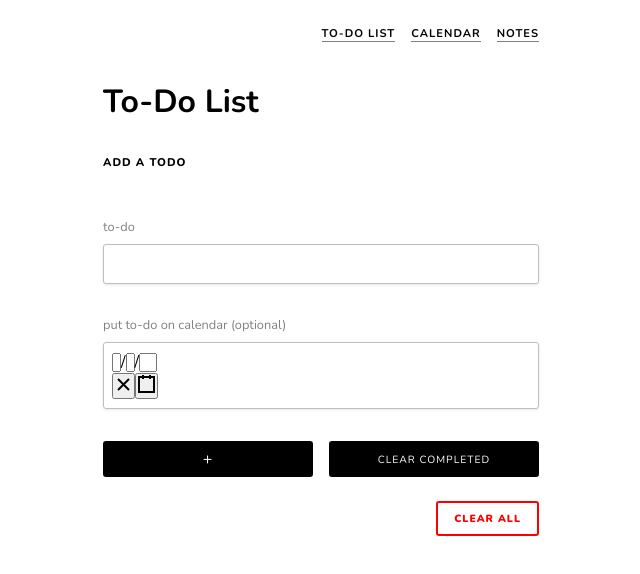
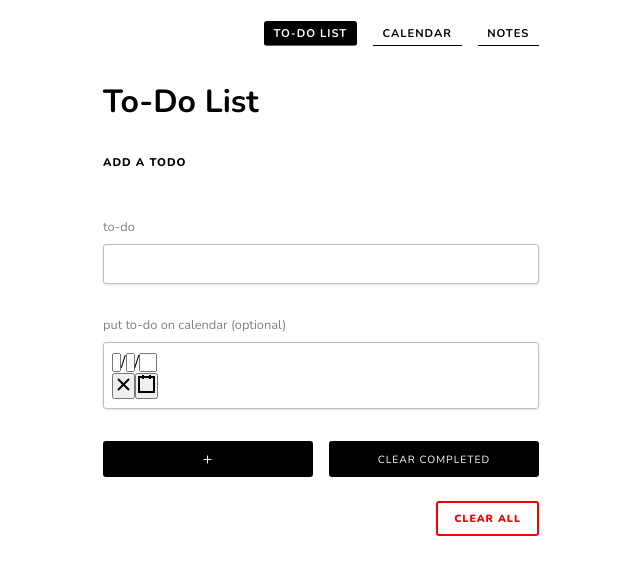
Before and after one commit to magalifabri/react-intro, a React (Create React App) app: page / in a window 1280 px wide. Shown: the top 574 px of the page, without its empty margins (319-959 px from the left). Built offline with nearby package versions, Linux system fonts and the light colour scheme.

Commit message:
Style nav link of current page differently

```diff
--- a/src/components/Nav.js
+++ b/src/components/Nav.js
@@ -1,14 +1,14 @@
 import React from 'react';
-import {Link} from "react-router-dom";
+import {NavLink} from "react-router-dom";
 import '../styles/NavStyle.css'
 
 const Nav = () => {
     return (
         <nav>
             <ul>
-                <li><Link to="/">to-do list</Link></li>
-                <li><Link to="/calendar">calendar</Link></li>
-                <li><Link to="/notes">notes</Link></li>
+                <li><NavLink to="/" className={({isActive}) => (isActive ? "active" : 'none')}>to-do list</NavLink></li>
+                <li><NavLink to="/calendar" className={({isActive}) => (isActive ? "active" : 'none')}>calendar</NavLink></li>
+                <li><NavLink to="/notes" className={({isActive}) => (isActive ? "active" : 'none')}>notes</NavLink></li>
             </ul>
         </nav>
     );
--- a/src/styles/NavStyle.css
+++ b/src/styles/NavStyle.css
@@ -1,5 +1,4 @@
 nav {
-    /*border: 1px solid gray;*/
     margin-bottom: 2rem;
 }
 
@@ -14,13 +13,24 @@ nav ul {
 }
 
 nav a {
-    border-bottom: 1px solid gray;
+    padding: .3rem .6rem;
+    background: linear-gradient(#ffffff 50%, #000000 50%);
+    background-position: 0 5%;
+    background-size: 100% 200%;
 
     text-decoration: none;
     text-transform: uppercase;
     font-size: .7rem;
-    font-weight: bold;
+    font-weight: 700;
     font-family: 'Nunito', sans-serif;
     letter-spacing: 1px;
     color: black;
+
+    transition: all .3s ease;
 }
+
+.active {
+    color: white;
+    background-position: 0 100%;
+    border-radius: 3px;
+}
```
